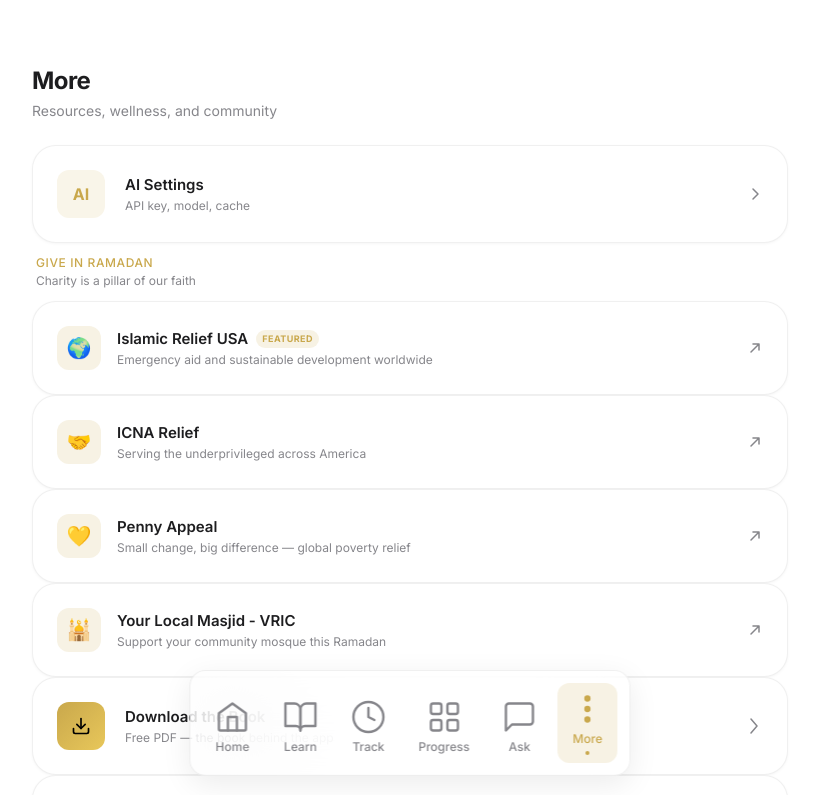
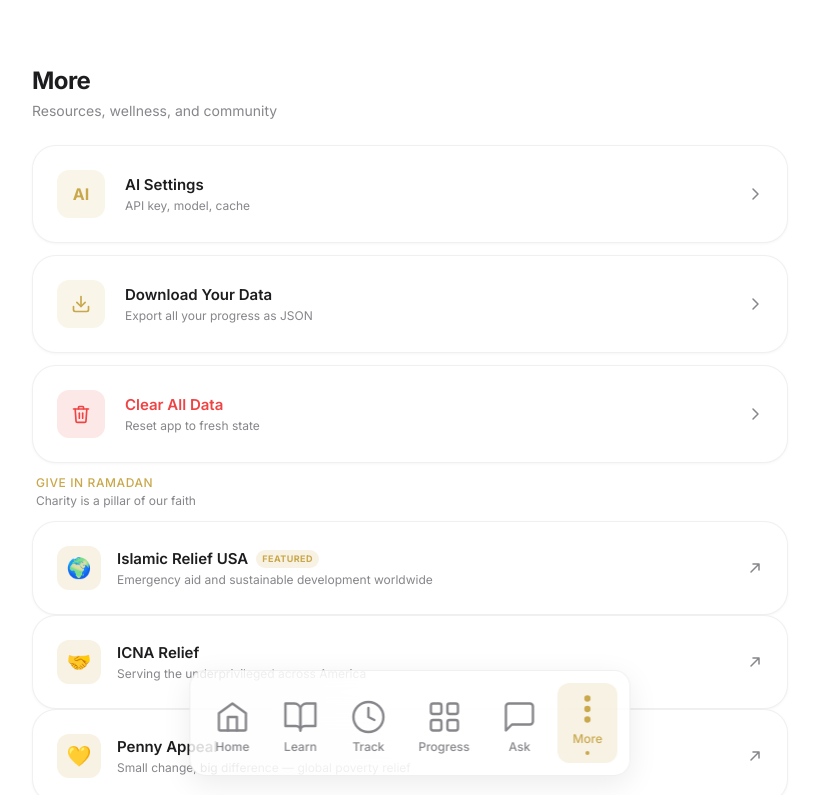
Before and after one commit to mutaaf/ramadan-guide, a Next.js app: page /more in a window 1280 px wide. Shown: the top 795 px of the page, without its empty margins (230-1049 px from the left). Built offline with nearby package versions, Linux system fonts and the light colour scheme.

Commit message:
Moe updates

```diff
--- a/src/app/more/page.tsx
+++ b/src/app/more/page.tsx
@@ -6,6 +6,9 @@
 import { Card } from "@/components/Card";
 import { AISettingsModal } from "@/components/ai/AISettingsModal";
 import { CharitySection } from "@/components/CharitySection";
+import { useStore } from "@/store/useStore";
+import { AICache } from "@/lib/ai/cache";
+import { ConfirmDialog } from "@/components/ui/ConfirmDialog";
 
 const BOOK_PDF_URL = "https://drive.google.com/file/d/14dZVQGAeIvKDSNWyuHHARwkusKmgVue4/view";
 
@@ -22,6 +25,37 @@
 
 export default function MorePage() {
   const [showSettings, setShowSettings] = useState(false);
+  const [showClearConfirm, setShowClearConfirm] = useState(false);
+
+  function handleDownloadData() {
+    const state = useStore.getState();
+    const { apiKey: _excluded, ...rest } = state;
+    const exportData = {
+      exportedAt: new Date().toISOString(),
+      appName: "Ramadan Companion",
+      data: rest,
+    };
+    const blob = new Blob([JSON.stringify(exportData, null, 2)], { type: "application/json" });
+    const url = URL.createObjectURL(blob);
+    const a = document.createElement("a");
+    a.href = url;
+    a.download = `ramadan-companion-${new Date().toISOString().slice(0, 10)}.json`;
+    document.body.appendChild(a);
+    a.click();
+    document.body.removeChild(a);
+    URL.revokeObjectURL(url);
+  }
+
+  function confirmClearAllData() {
+    localStorage.removeItem("ramadan-guide-storage");
+    AICache.clear();
+    localStorage.removeItem("ramadan-partner-code");
+    localStorage.removeItem("ramadan-partner-device-id");
+    localStorage.removeItem("ramadan-partner-connected-at");
+    localStorage.removeItem("ramadan-partner-stats");
+    localStorage.removeItem("ramadan-partner-last-sync");
+    window.location.reload();
+  }
 
   return (
     <div>
@@ -38,6 +72,50 @@
           <div className="flex-1">
             <p className="font-semibold text-[15px]">AI Settings</p>
             <p className="text-xs mt-0.5" style={{ color: "var(--muted)" }}>API key, model, cache</p>
+          </div>
+          <svg width="16" height="16" viewBox="0 0 16 16" fill="none" style={{ color: "var(--muted)" }}>
+            <path d="M6 3l5 5-5 5" stroke="currentColor" strokeWidth="1.5" strokeLinecap="round" strokeLinejoin="round"/>
+          </svg>
+        </Card>
+
+        {/* Download Your Data */}
+        <Card delay={0.04} className="flex items-center gap-4 lg:gap-5" onClick={handleDownloadData}>
+          <div
+            className="flex h-11 w-11 lg:h-12 lg:w-12 items-center justify-center rounded-xl shrink-0"
+            style={{ background: "rgba(201, 168, 76, 0.12)", color: "var(--accent-gold)" }}
+          >
+            <svg width="20" height="20" viewBox="0 0 24 24" fill="none" stroke="currentColor" strokeWidth="2" strokeLinecap="round" strokeLinejoin="round">
+              <path d="M21 15v4a2 2 0 01-2 2H5a2 2 0 01-2-2v-4" />
+              <polyline points="7,10 12,15 17,10" />
+              <line x1="12" y1="15" x2="12" y2="3" />
+            </svg>
+          </div>
+          <div className="flex-1">
+            <p className="font-semibold text-[15px]">Download Your Data</p>
+            <p className="text-xs mt-0.5" style={{ color: "var(--muted)" }}>Export all your progress as JSON</p>
+          </div>
+          <svg width="16" height="16" viewBox="0 0 16 16" fill="none" style={{ color: "var(--muted)" }}>
+            <path d="M6 3l5 5-5 5" stroke="currentColor" strokeWidth="1.5" strokeLinecap="round" strokeLinejoin="round"/>
+          </svg>
+        </Card>
+
+        {/* Clear All Data */}
+        <Card delay={0.08} className="flex items-center gap-4 lg:gap-5" onClick={() => setShowClearConfirm(true)}>
+          <div
+            className="flex h-11 w-11 lg:h-12 lg:w-12 items-center justify-center rounded-xl shrink-0"
+            style={{ background: "rgba(239, 68, 68, 0.12)", color: "#ef4444" }}
+          >
+            <svg width="20" height="20" viewBox="0 0 24 24" fill="none" stroke="currentColor" strokeWidth="2" strokeLinecap="round" strokeLinejoin="round">
+              <polyline points="3,6 5,6 21,6" />
+              <path d="M19 6l-1 14a2 2 0 01-2 2H8a2 2 0 01-2-2L5 6" />
+              <path d="M10 11v6" />
+              <path d="M14 11v6" />
+              <path d="M9 6V4a1 1 0 011-1h4a1 1 0 011 1v2" />
+            </svg>
+          </div>
+          <div className="flex-1">
+            <p className="font-semibold text-[15px]" style={{ color: "#ef4444" }}>Clear All Data</p>
+            <p className="text-xs mt-0.5" style={{ color: "var(--muted)" }}>Reset app to fresh state</p>
           </div>
           <svg width="16" height="16" viewBox="0 0 16 16" fill="none" style={{ color: "var(--muted)" }}>
             <path d="M6 3l5 5-5 5" stroke="currentColor" strokeWidth="1.5" strokeLinecap="round" strokeLinejoin="round"/>
@@ -91,6 +169,16 @@
       </div>
 
       <AISettingsModal open={showSettings} onClose={() => setShowSettings(false)} />
+
+      <ConfirmDialog
+        open={showClearConfirm}
+        onCancel={() => setShowClearConfirm(false)}
+        onConfirm={confirmClearAllData}
+        title="Clear All Data?"
+        message="This will permanently delete all your progress, tracking data, and settings. This cannot be undone."
+        confirmLabel="Delete Everything"
+        variant="danger"
+      />
     </div>
   );
 }
```
